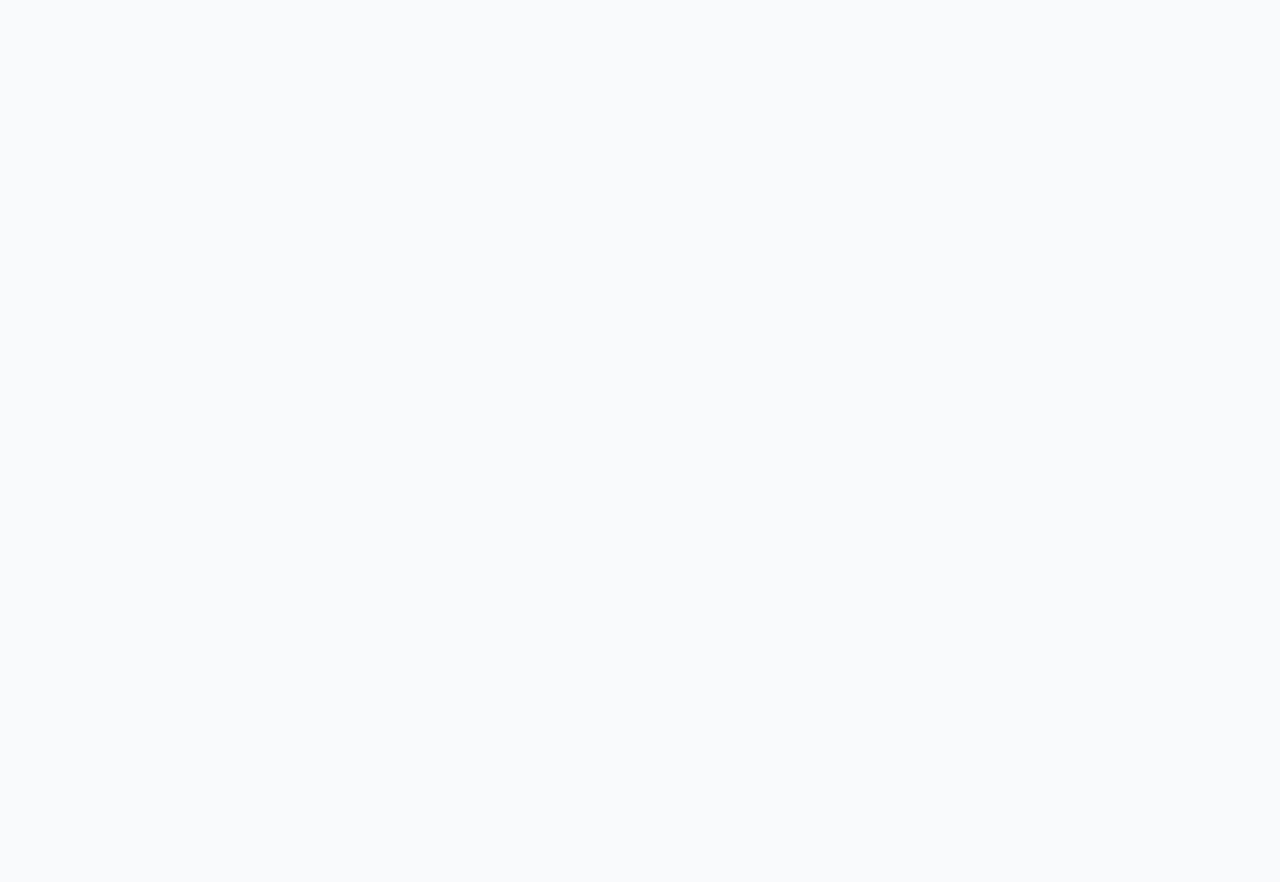
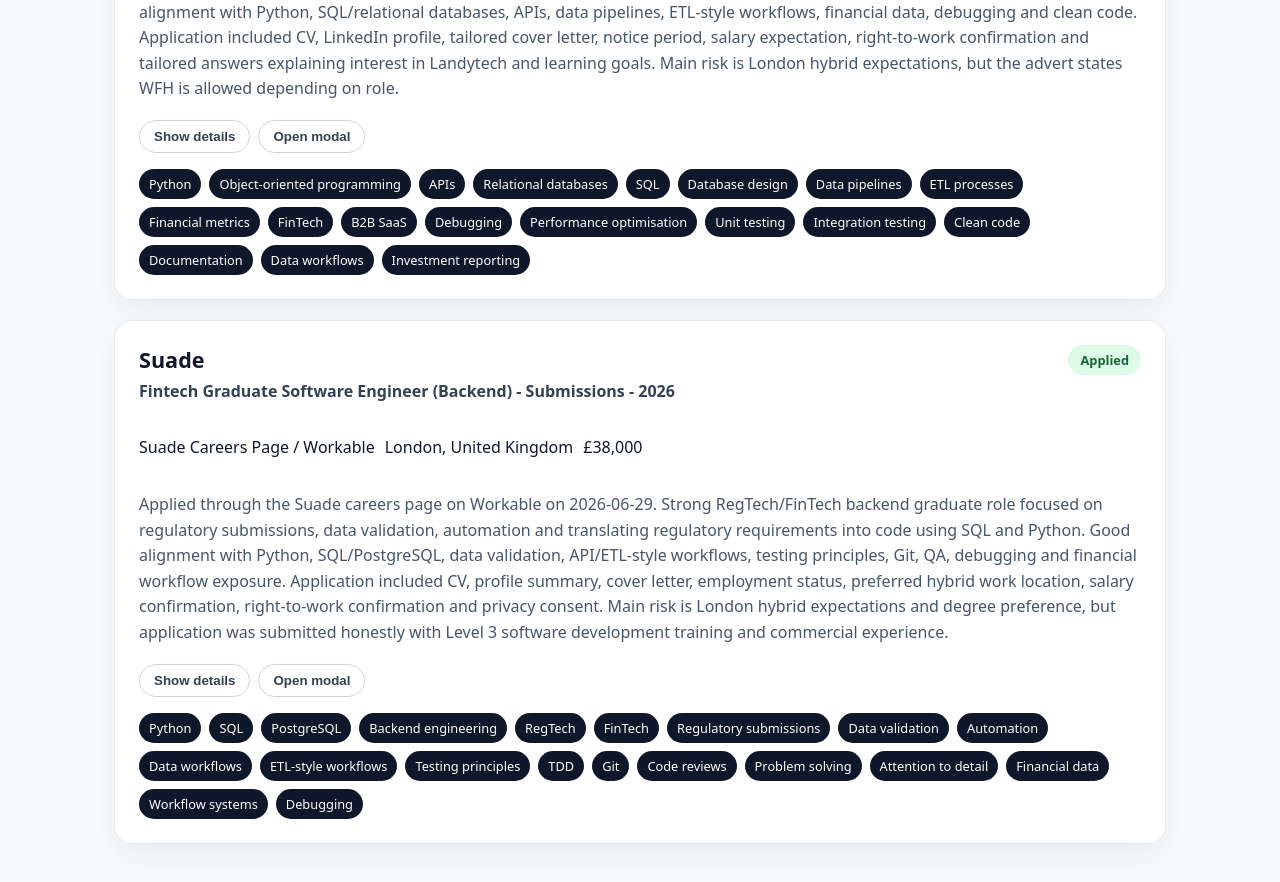
Before and after one commit to OwenD-24/job-application-tracker, a React (Vite) app: page / in a window 1280 px wide. Shown: the part 4460-5342 px from the top of the page. Before the commit the page ends 4264 px from the top, so only its background shows below. Built offline with nearby package versions, Linux system fonts and the light colour scheme.

Commit message:
Added Landytech and Suade Job Apps

```diff
--- a/src/data/jobs.js
+++ b/src/data/jobs.js
@@ -295,5 +295,84 @@
       "Payment systems",
       "Remote-first"
     ]
+  },
+  {
+    id: 12,
+    company: "Landytech",
+    role: "Python Engineer - B2B SaaS FinTech",
+    platform: "Landytech Careers Page / Workable",
+    status: "applied",
+    priority: "high",
+    jobType: "Full-time",
+    location: "London, United Kingdom",
+    remotePolicy: "Hybrid / WFH allowed depending on role",
+    salary: "Not listed",
+    dateApplied: "2026-06-29",
+    followUpDate: "Around 2026-07-06 to 2026-07-13",
+    cvUsed: "Owen-Davis-FullStack-CV.pdf",
+    portfolioIncluded: true,
+    notes:
+      "Applied through the Landytech careers page on Workable on 2026-06-29. Strong Python/FinTech stretch role focused on building and maintaining services and tools that process and publish financial metrics for a B2B SaaS investment reporting platform. Good alignment with Python, SQL/relational databases, APIs, data pipelines, ETL-style workflows, financial data, debugging and clean code. Application included CV, LinkedIn profile, tailored cover letter, notice period, salary expectation, right-to-work confirmation and tailored answers explaining interest in Landytech and learning goals. Main risk is London hybrid expectations, but the advert states WFH is allowed depending on role.",
+    skills: [
+      "Python",
+      "Object-oriented programming",
+      "APIs",
+      "Relational databases",
+      "SQL",
+      "Database design",
+      "Data pipelines",
+      "ETL processes",
+      "Financial metrics",
+      "FinTech",
+      "B2B SaaS",
+      "Debugging",
+      "Performance optimisation",
+      "Unit testing",
+      "Integration testing",
+      "Clean code",
+      "Documentation",
+      "Data workflows",
+      "Investment reporting"
+    ]
+  },
+  {
+    id: 13,
+    company: "Suade",
+    role: "Fintech Graduate Software Engineer (Backend) - Submissions - 2026",
+    platform: "Suade Careers Page / Workable",
+    status: "applied",
+    priority: "high",
+    jobType: "Full-time",
+    location: "London, United Kingdom",
+    remotePolicy: "Hybrid / flexible working with London office when required",
+    salary: "£38,000",
+    dateApplied: "2026-06-29",
+    followUpDate: "Around 2026-07-06 to 2026-07-13",
+    cvUsed: "Owen-Davis-FullStack-CV.pdf",
+    portfolioIncluded: true,
+    notes:
+      "Applied through the Suade careers page on Workable on 2026-06-29. Strong RegTech/FinTech backend graduate role focused on regulatory submissions, data validation, automation and translating regulatory requirements into code using SQL and Python. Good alignment with Python, SQL/PostgreSQL, data validation, API/ETL-style workflows, testing principles, Git, QA, debugging and financial workflow exposure. Application included CV, profile summary, cover letter, employment status, preferred hybrid work location, salary confirmation, right-to-work confirmation and privacy consent. Main risk is London hybrid expectations and degree preference, but application was submitted honestly with Level 3 software development training and commercial experience.",
+    skills: [
+      "Python",
+      "SQL",
+      "PostgreSQL",
+      "Backend engineering",
+      "RegTech",
+      "FinTech",
+      "Regulatory submissions",
+      "Data validation",
+      "Automation",
+      "Data workflows",
+      "ETL-style workflows",
+      "Testing principles",
+      "TDD",
+      "Git",
+      "Code reviews",
+      "Problem solving",
+      "Attention to detail",
+      "Financial data",
+      "Workflow systems",
+      "Debugging"
+    ]
   }
 ]
```
